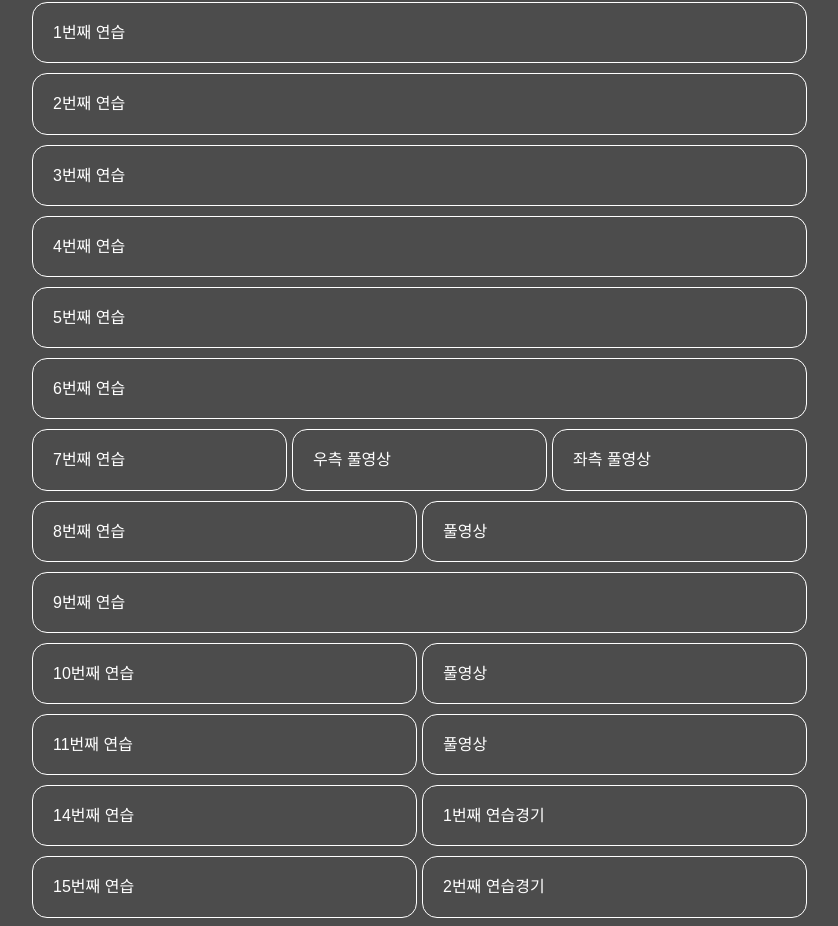
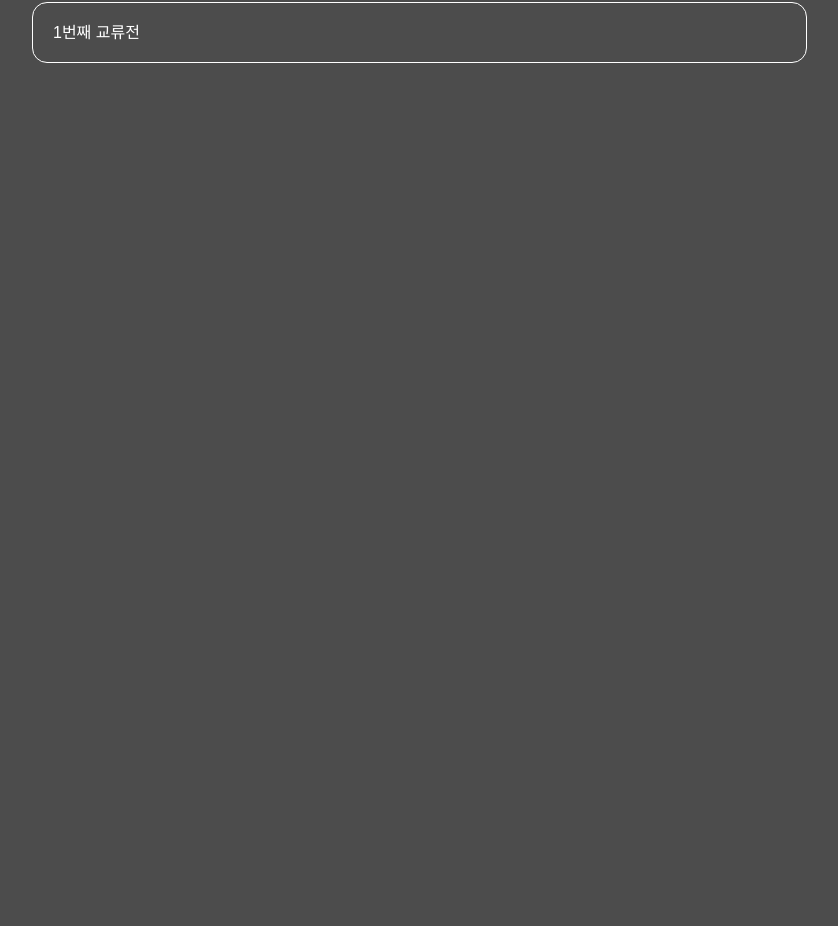
Before and after one commit to yodoree/basketball, a React (Create React App) app: page /videos/1/1 in a window 1280 px wide. Shown: the part 142-1068 px from the top of the page, without its empty margins (218-1056 px from the left). After the commit the page ends 800 px from the top, so only its background shows below. Built offline with nearby package versions, Linux system fonts and the light colour scheme.

Commit message:
교류전 추가

```diff
--- a/src/Router.tsx
+++ b/src/Router.tsx
@@ -2,7 +2,7 @@ import { BrowserRouter, Routes, Route } from "react-router-dom";
 import Header from "./components/Header";
 import Home from "./routes/Home";
 import Video from "./routes/Video";
-import VideoContainer from "./routes/VideoContainer";
+import VideosNav from "./routes/VideosNav";
 import Videos from "./routes/Videos";
 import ScrollToTop from "./utils/ScrollToTop";
 
@@ -13,7 +13,7 @@ function Router() {
       <Header />
       <Routes>
         <Route path="/" element={<Home />} />
-        <Route path="/videos/:type" element={<VideoContainer />} />
+        <Route path="/videos/:type" element={<VideosNav />} />
         <Route path="/videos/:type/:id" element={<Videos />} />
         <Route path="/videos/:type/:id/:videoid" element={<Video />} />
       </Routes>
--- a/src/routes/Videos.tsx
+++ b/src/routes/Videos.tsx
@@ -17,15 +17,16 @@ const VideoContainer = styled(Li)``;
 const Video = styled(Menu)``;
 
 function Videos() {
-  const { type } = useParams();
+  const { type, id } = useParams();
+  console.log(id);
   return (
     <Container>
-      {type !== "tournament" ? (
+      {type === "workout" ? (
         <VideoList>
           <VideoContainer>
             <Video>
               <Link
-                to={`/videos/${type}/2022/q6K5FQghqCw`}
+                to={`/videos/${type}/${id}/q6K5FQghqCw`}
                 state={{ name: "1번째 연습" }}
               >
                 1번째 연습
@@ -36,7 +37,7 @@ function Videos() {
           <VideoContainer>
             <Video>
               <Link
-                to={`/videos/${type}/2022/sxPCM6KdqtA`}
+                to={`/videos/${type}/${id}/sxPCM6KdqtA`}
                 state={{ name: "2번째 연습" }}
               >
                 2번째 연습
@@ -47,7 +48,7 @@ function Videos() {
           <VideoContainer>
             <Video>
               <Link
-                to={`/videos/${type}/2022/OML5Cpg-LJg`}
+                to={`/videos/${type}/${id}/OML5Cpg-LJg`}
                 state={{ name: "3번째 연습" }}
               >
                 3번째 연습
@@ -58,7 +59,7 @@ function Videos() {
           <VideoContainer>
             <Video>
               <Link
-                to={`/videos/${type}/2022/rlfzhYVclAU`}
+                to={`/videos/${type}/${id}/rlfzhYVclAU`}
                 state={{ name: "4번째 연습" }}
               >
                 4번째 연습
@@ -69,7 +70,7 @@ function Videos() {
           <VideoContainer>
             <Video>
               <Link
-                to={`/videos/${type}/2022/dl4ocmK5gbg`}
+                to={`/videos/${type}/${id}/dl4ocmK5gbg`}
                 state={{ name: "5번째 연습" }}
               >
                 5번째 연습
@@ -80,7 +81,7 @@ function Videos() {
           <VideoContainer>
             <Video>
               <Link
-                to={`/videos/${type}/2022/7OIesgL-p1I`}
+                to={`/videos/${type}/${id}/7OIesgL-p1I`}
                 state={{ name: "6번째 연습" }}
               >
                 6번째 연습
@@ -91,7 +92,7 @@ function Videos() {
           <VideoContainer>
             <Video>
               <Link
-                to={`/videos/${type}/2022/BSsBFrBon4g`}
+                to={`/videos/${type}/${id}/BSsBFrBon4g`}
                 state={{ name: "7번째 연습" }}
               >
                 7번째 연습
@@ -99,7 +100,7 @@ function Videos() {
             </Video>
             <Video>
               <Link
-                to={`/videos/${type}/2022/E5B-He6-UJ8`}
+                to={`/videos/${type}/${id}/E5B-He6-UJ8`}
                 state={{ name: "우측 풀영상" }}
               >
                 우측 풀영상
@@ -107,7 +108,7 @@ function Videos() {
             </Video>
             <Video>
               <Link
-                to={`/videos/${type}/2022/ATZ8nSYoUXY`}
+                to={`/videos/${type}/${id}/ATZ8nSYoUXY`}
                 state={{ name: "좌쪽 풀영상" }}
               >
                 좌측 풀영상
@@ -117,7 +118,7 @@ function Videos() {
           <VideoContainer>
             <Video>
               <Link
-                to={`/videos/${type}/2022/vw-FpNpmB5g`}
+                to={`/videos/${type}/${id}/vw-FpNpmB5g`}
                 state={{ name: "8번째 연습" }}
               >
                 8번째 연습
@@ -125,7 +126,7 @@ function Videos() {
             </Video>
             <Video>
               <Link
-                to={`/videos/${type}/2022/EYj7qF7T5zM`}
+                to={`/videos/${type}/${id}/EYj7qF7T5zM`}
                 state={{ name: "풀영상" }}
               >
                 풀영상
@@ -135,7 +136,7 @@ function Videos() {
           <VideoContainer>
             <Video>
               <Link
-                to={`/videos/${type}/2022/sNnmsgeoRIg`}
+                to={`/videos/${type}/${id}/sNnmsgeoRIg`}
                 state={{ name: "9번째 연습" }}
               >
                 9번째 연습
@@ -145,7 +146,7 @@ function Videos() {
           <VideoContainer>
             <Video>
               <Link
-                to={`/videos/${type}/2022/4mucUVrmQE0`}
+                to={`/videos/${type}/${id}/4mucUVrmQE0`}
                 state={{ name: "10번째 연습" }}
               >
                 10번째 연습
@@ -153,7 +154,7 @@ function Videos() {
             </Video>
             <Video>
               <Link
-                to={`/videos/${type}/2022/q3Koi5N6rHs`}
+                to={`/videos/${type}/${id}/q3Koi5N6rHs`}
                 state={{ name: "풀영상" }}
               >
                 풀영상
@@ -163,7 +164,7 @@ function Videos() {
           <VideoContainer>
             <Video>
               <Link
-                to={`/videos/${type}/2022/BUdClYSboUg`}
+                to={`/videos/${type}/${id}/BUdClYSboUg`}
                 state={{ name: "11번째 연습" }}
               >
                 11번째 연습
@@ -171,7 +172,7 @@ function Videos() {
             </Video>
             <Video>
               <Link
-                to={`/videos/${type}/2022/cMrov4csijY`}
+                to={`/videos/${type}/${id}/cMrov4csijY`}
                 state={{ name: "풀영상" }}
               >
                 풀영상
@@ -181,7 +182,7 @@ function Videos() {
           <VideoContainer>
             <Video>
               <Link
-                to={`/videos/${type}/2022/lNKBvcuosdc`}
+                to={`/videos/${type}/${id}/lNKBvcuosdc`}
                 state={{ name: "14번째 연습" }}
               >
                 14번째 연습
@@ -189,7 +190,7 @@ function Videos() {
             </Video>
             <Video>
               <Link
-                to={`/videos/${type}/2022/F0ukuz7chQg`}
+                to={`/videos/${type}/${id}/F0ukuz7chQg`}
                 state={{ name: "1번째 연습경기" }}
               >
                 1번째 연습경기
@@ -199,7 +200,7 @@ function Videos() {
           <VideoContainer>
             <Video>
               <Link
-                to={`/videos/${type}/2022/TS4HjYjdmPA`}
+                to={`/videos/${type}/${id}/TS4HjYjdmPA`}
                 state={{ name: "15번째 연습" }}
               >
                 15번째 연습
@@ -207,7 +208,7 @@ function Videos() {
             </Video>
             <Video>
               <Link
-                to={`/videos/${type}/2022/84qZUbJi7wA`}
+                to={`/videos/${type}/${id}/84qZUbJi7wA`}
                 state={{ name: "2번째 연습경기" }}
               >
                 2번째 연습경기
@@ -217,7 +218,7 @@ function Videos() {
           <VideoContainer>
             <Video>
               <Link
-                to={`/videos/${type}/2022/BVBH-sjcKd0`}
+                to={`/videos/${type}/${id}/BVBH-sjcKd0`}
                 state={{ name: "3번째 연습경기" }}
               >
                 3번째 연습경기
@@ -227,7 +228,7 @@ function Videos() {
           <VideoContainer>
             <Video>
               <Link
-                to={`/videos/${type}/2022/lFqo8-c7pcE`}
+                to={`/videos/${type}/${id}/lFqo8-c7pcE`}
                 state={{ name: "4번째 연습경기" }}
               >
                 4번째 연습경기
@@ -237,7 +238,7 @@ function Videos() {
           <VideoContainer>
             <Video>
               <Link
-                to={`/videos/${type}/2022/RpvqAgxwNak`}
+                to={`/videos/${type}/${id}/RpvqAgxwNak`}
                 state={{ name: "5번째 연습경기" }}
               >
                 5번째 연습경기
@@ -247,7 +248,7 @@ function Videos() {
           <VideoContainer>
             <Video>
               <Link
-                to={`/videos/${type}/2022/c2LYRYQlaXM`}
+                to={`/videos/${type}/${id}/c2LYRYQlaXM`}
                 state={{ name: "7번째 연습경기" }}
               >
                 7번째 연습경기
@@ -257,7 +258,7 @@ function Videos() {
           <VideoContainer>
             <Video>
               <Link
-                to={`/videos/${type}/2022/lQlS001gpSY`}
+                to={`/videos/${type}/${id}/lQlS001gpSY`}
                 state={{ name: "8번째 연습경기" }}
               >
                 8번째 연습경기
@@ -267,7 +268,7 @@ function Videos() {
           <VideoContainer>
             <Video>
               <Link
-                to={`/videos/${type}/2022/vo9fGS4Kkeo`}
+                to={`/videos/${type}/${id}/vo9fGS4Kkeo`}
                 state={{ name: "수비 연습" }}
               >
                 수비 연습
@@ -277,7 +278,7 @@ function Videos() {
           <VideoContainer>
             <Video>
               <Link
-                to={`/videos/${type}/2022/bp1EKWwJr4w`}
+                to={`/videos/${type}/${id}/bp1EKWwJr4w`}
                 state={{ name: "수비 연습2" }}
               >
                 수비 연습2
@@ -287,7 +288,7 @@ function Videos() {
           <VideoContainer>
             <Video>
               <Link
-                to={`/videos/${type}/2022/qVtFWvPZDTs`}
+                to={`/videos/${type}/${id}/qVtFWvPZDTs`}
                 state={{ name: "수비 연습3" }}
               >
                 수비 연습3
@@ -297,7 +298,7 @@ function Videos() {
           <VideoContainer>
             <Video>
               <Link
-                to={`/videos/${type}/2022/Z3dgyBEWMPo`}
+                to={`/videos/${type}/${id}/Z3dgyBEWMPo`}
                 state={{ name: "9번째 연습경기" }}
               >
                 9번째 연습경기
@@ -307,7 +308,7 @@ function Videos() {
           <VideoContainer>
             <Video>
               <Link
-                to={`/videos/${type}/2022/6nd71auJrMo`}
+                to={`/videos/${type}/${id}/6nd71auJrMo`}
                 state={{ name: "10번째 연습경기" }}
               >
                 10번째 연습경기
@@ -317,7 +318,7 @@ function Videos() {
           <VideoContainer>
             <Video>
               <Link
-                to={`/videos/${type}/2022/v6vNDU_6SMk`}
+                to={`/videos/${type}/${id}/v6vNDU_6SMk`}
                 state={{ name: "11번째 연습경기" }}
               >
                 11번째 연습경기
@@ -327,7 +328,7 @@ function Videos() {
           <VideoContainer>
             <Video>
               <Link
-                to={`/videos/${type}/2022/VRt4ISR5Oao`}
+                to={`/videos/${type}/${id}/VRt4ISR5Oao`}
                 state={{ name: "12번째 연습경기" }}
               >
                 12번째 연습경기
@@ -337,7 +338,7 @@ function Videos() {
           <VideoContainer>
             <Video>
               <Link
-                to={`/videos/${type}/2022/gtwUoMzzuxI`}
+                to={`/videos/${type}/${id}/gtwUoMzzuxI`}
                 state={{ name: "29번째 연습" }}
               >
                 29번째 연습
@@ -345,10 +346,93 @@ function Videos() {
             </Video>
             <Video>
               <Link
-                to={`/videos/${type}/2022/N0lV8QHI_KQ`}
+                to={`/videos/${type}/${id}/N0lV8QHI_KQ`}
                 state={{ name: "13번째 연습경기" }}
               >
                 13번째 연습경기
+              </Link>
+            </Video>
+          </VideoContainer>
+        </VideoList>
+      ) : type === "competition" ? (
+        <VideoList>
+          <VideoContainer>
+            <Video>
+              <Link
+                to={`/videos/${type}/${id}/OEQov7CLc8I`}
+                state={{ name: "1경기" }}
+              >
+                1경기
+              </Link>
+            </Video>
+          </VideoContainer>
+          <VideoContainer>
+            <Video>
+              <Link
+                to={`/videos/${type}/${id}/Tr-RCVBFNfw`}
+                state={{ name: "2경기" }}
+              >
+                2경기
+              </Link>
+            </Video>
+          </VideoContainer>
+          <VideoContainer>
+            <Video>
+              <Link
+                to={`/videos/${type}/${id}/tKtrnq6s1sc`}
+                state={{ name: "3경기" }}
+              >
+                3경기
+              </Link>
+            </Video>
+          </VideoContainer>
+          <VideoContainer>
+            <Video>
+              <Link
+                to={`/videos/${type}/${id}/sRkB6ZM1EWg`}
+                state={{ name: "4경기" }}
+              >
+                4경기
+              </Link>
+            </Video>
+          </VideoContainer>
+          <VideoContainer>
+            <Video>
+              <Link
+                to={`/videos/${type}/${id}/0CyAHFg4jLs`}
+                state={{ name: "5경기" }}
+              >
+                5경기
+              </Link>
+            </Video>
+          </VideoContainer>
+          <VideoContainer>
+            <Video>
+              <Link
+                to={`/videos/${type}/${id}/apHJOxTqNCw`}
+                state={{ name: "6경기" }}
+              >
+                6경기
+              </Link>
+            </Video>
+          </VideoContainer>
+          <VideoContainer>
+            <Video>
+              <Link
+                to={`/videos/${type}/${id}/U1TmGmVwHzw`}
+                state={{ name: "3~4위전" }}
+              >
+                3~4위전
+              </Link>
+            </Video>
+          </VideoContainer>
+          <VideoContainer>
+            <Video>
+              <Link
+                to={`/videos/${type}/${id}/yqqWTx0WVl8`}
+                state={{ name: "결승전" }}
+              >
+                결승전
               </Link>
             </Video>
           </VideoContainer>
@@ -358,80 +442,10 @@ function Videos() {
           <VideoContainer>
             <Video>
               <Link
-                to={`/videos/${type}/1/OEQov7CLc8I`}
-                state={{ name: "1경기" }}
+                to={`/videos/${type}/${id}/cDYT7_Tqk8Q`}
+                state={{ name: "1번째 교류전" }}
               >
-                1경기
-              </Link>
-            </Video>
-          </VideoContainer>
-          <VideoContainer>
-            <Video>
-              <Link
-                to={`/videos/${type}/1/Tr-RCVBFNfw`}
-                state={{ name: "2경기" }}
-              >
-                2경기
-              </Link>
-            </Video>
-          </VideoContainer>
-          <VideoContainer>
-            <Video>
-              <Link
-                to={`/videos/${type}/1/tKtrnq6s1sc`}
-                state={{ name: "3경기" }}
-              >
-                3경기
-              </Link>
-            </Video>
-          </VideoContainer>
-          <VideoContainer>
-            <Video>
-              <Link
-                to={`/videos/${type}/1/sRkB6ZM1EWg`}
-                state={{ name: "4경기" }}
-              >
-                4경기
-              </Link>
-            </Video>
-          </VideoContainer>
-          <VideoContainer>
-            <Video>
-              <Link
-                to={`/videos/${type}/1/0CyAHFg4jLs`}
-                state={{ name: "5경기" }}
-              >
-                5경기
-              </Link>
-            </Video>
-          </VideoContainer>
-          <VideoContainer>
-            <Video>
-              <Link
-                to={`/videos/${type}/1/apHJOxTqNCw`}
-                state={{ name: "6경기" }}
-              >
-                6경기
-              </Link>
-            </Video>
-          </VideoContainer>
-          <VideoContainer>
-            <Video>
-              <Link
-                to={`/videos/${type}/1/U1TmGmVwHzw`}
-                state={{ name: "3~4위전" }}
-              >
-                3~4위전
-              </Link>
-            </Video>
-          </VideoContainer>
-          <VideoContainer>
-            <Video>
-              <Link
-                to={`/videos/${type}/1/yqqWTx0WVl8`}
-                state={{ name: "결승전" }}
-              >
-                결승전
+                1번째 교류전
               </Link>
             </Video>
           </VideoContainer>
```
Also changed, not shown: src/routes/Home.tsx (+8 -2 lines), src/routes/Video.tsx (+5 -16 lines), src/routes/VideosNav.tsx (renamed from src/routes/VideoContainer.tsx, +14 -9 lines).
